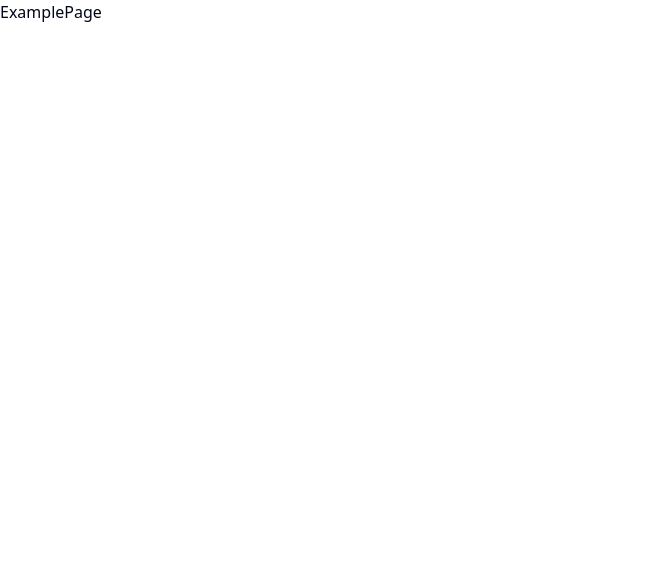
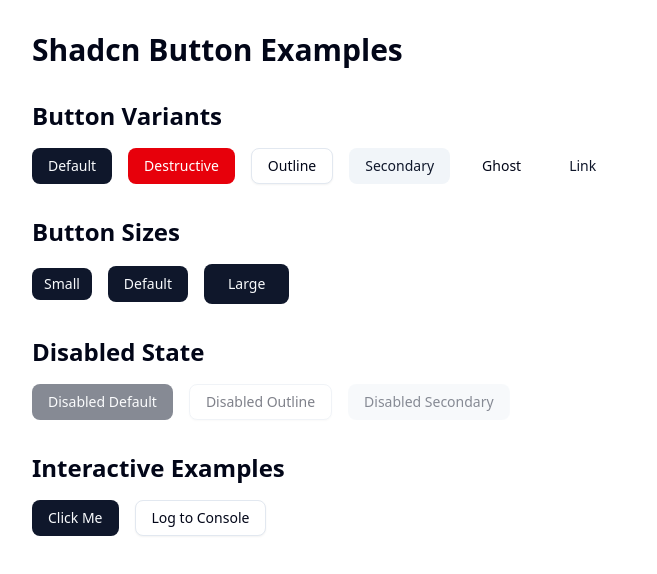
Before and after one commit to AsifIqbal093/YourselfPilates_Main, a Next.js app: page /example in a window 1280 px wide. Shown: the top 574 px of the page, without its empty margins (0-657 px from the left). Built offline with nearby package versions, Linux system fonts and the light colour scheme.

Commit message:
Added Button examples

```diff
--- a/package.json
+++ b/package.json
@@ -22,7 +22,6 @@
     "@tailwindcss/postcss": "^4",
     "eslint": "^9",
     "eslint-config-next": "16.0.1",
-    "tailwindcss": "^4",
-    "tw-animate-css": "^1.4.0"
+    "tailwindcss": "^4"
   }
 }
--- a/src/app/example/page.jsx
+++ b/src/app/example/page.jsx
@@ -1,7 +1,65 @@
+"use client";
+
 import React from "react";
+import { Button } from "@/components/ui/button";
 
 const ExamplePage = () => {
-  return <div>ExamplePage</div>;
+  return (
+    <div className="p-8 space-y-8">
+      <h1 className="text-3xl font-bold">Shadcn Button Examples</h1>
+
+      {/* Button Variants */}
+      <section className="space-y-4">
+        <h2 className="text-2xl font-semibold">Button Variants</h2>
+        <div className="flex flex-wrap gap-4">
+          <Button variant="default">Default</Button>
+          <Button variant="destructive">Destructive</Button>
+          <Button variant="outline">Outline</Button>
+          <Button variant="secondary">Secondary</Button>
+          <Button variant="ghost">Ghost</Button>
+          <Button variant="link">Link</Button>
+        </div>
+      </section>
+
+      {/* Button Sizes */}
+      <section className="space-y-4">
+        <h2 className="text-2xl font-semibold">Button Sizes</h2>
+        <div className="flex flex-wrap items-center gap-4">
+          <Button size="sm">Small</Button>
+          <Button size="default">Default</Button>
+          <Button size="lg">Large</Button>
+        </div>
+      </section>
+
+      {/* Disabled Buttons */}
+      <section className="space-y-4">
+        <h2 className="text-2xl font-semibold">Disabled State</h2>
+        <div className="flex flex-wrap gap-4">
+          <Button disabled>Disabled Default</Button>
+          <Button variant="outline" disabled>
+            Disabled Outline
+          </Button>
+          <Button variant="secondary" disabled>
+            Disabled Secondary
+          </Button>
+        </div>
+      </section>
+
+      {/* Interactive Examples */}
+      <section className="space-y-4">
+        <h2 className="text-2xl font-semibold">Interactive Examples</h2>
+        <div className="flex flex-wrap gap-4">
+          <Button onClick={() => alert("Button clicked!")}>Click Me</Button>
+          <Button
+            variant="outline"
+            onClick={() => console.log("Logged to console")}
+          >
+            Log to Console
+          </Button>
+        </div>
+      </section>
+    </div>
+  );
 };
 
 export default ExamplePage;
--- a/src/app/globals.css
+++ b/src/app/globals.css
@@ -1,5 +1,4 @@
 @import "tailwindcss";
-@import "tw-animate-css";
 
 @custom-variant dark (&:is(.dark *));
 
--- a/src/components/ui/Button.jsx
+++ /dev/null
@@ -1,7 +0,0 @@
-import React from "react";
-
-const Button = () => {
-  return <div>Button</div>;
-};
-
-export default Button;
```
Also changed, not shown: 1 other file (tests, documents, lock files or other folders).
